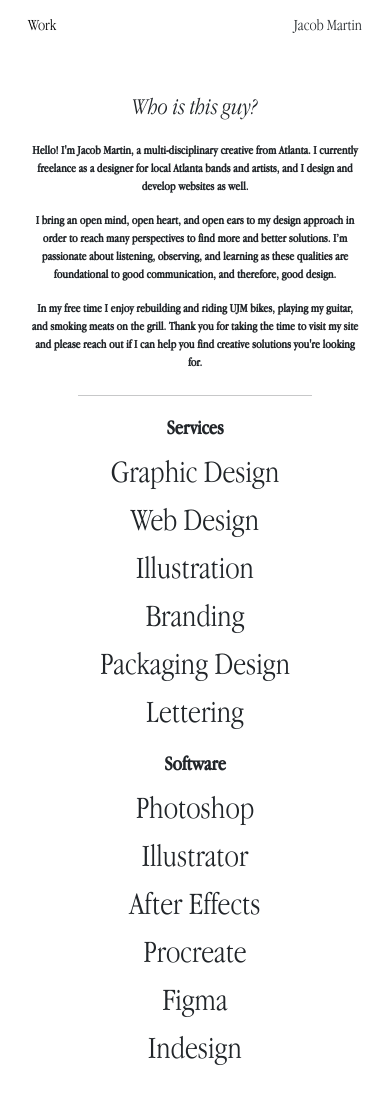
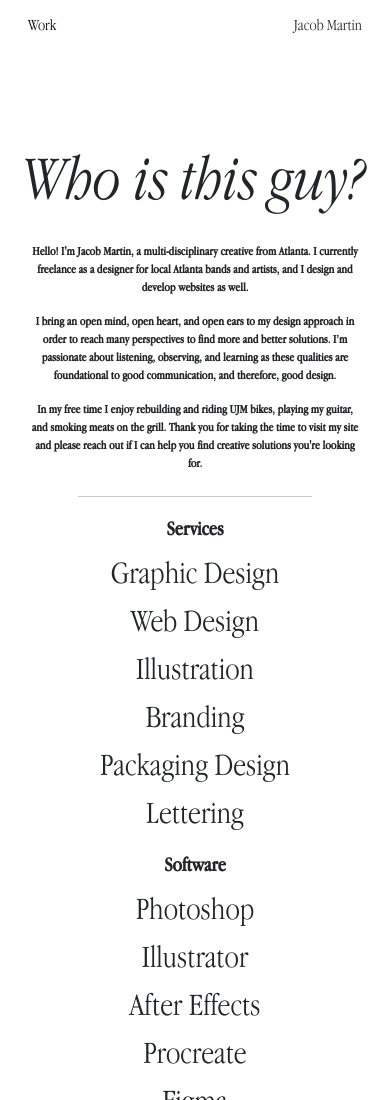
Before and after one commit to jkm43554/jkmilkcarton, a plain HTML site: page views/about.html in a window 390 px wide. Shown: the top 1100 px of the page. Drawn offline with nearby package versions, Linux system fonts and the light colour scheme.

Commit message:
change subtitle size

```diff
--- a/views/about.html
+++ b/views/about.html
@@ -37,7 +37,7 @@
 			<div class="row rowed  x2 blur agli d-none d-md-block mb-2 text-left">
 				Who is this guy?
 			</div>
-			 <div class="row rowed  x6r blur  d-block d-md-none agli text-center">
+			 <div class="row rowed  x4 blur  d-block d-md-none agli text-center">
 				Who is this guy?
 			</div>
 
```
